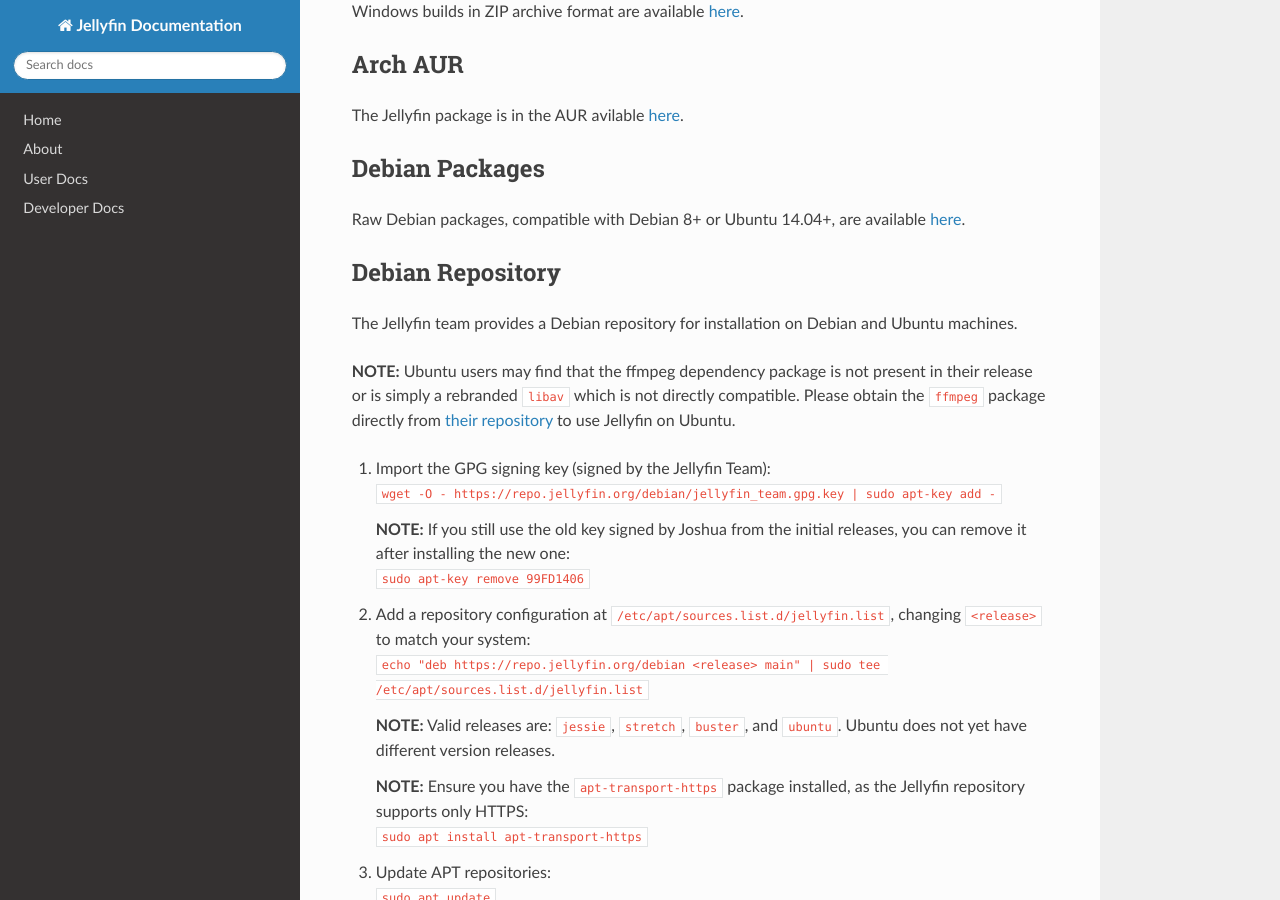
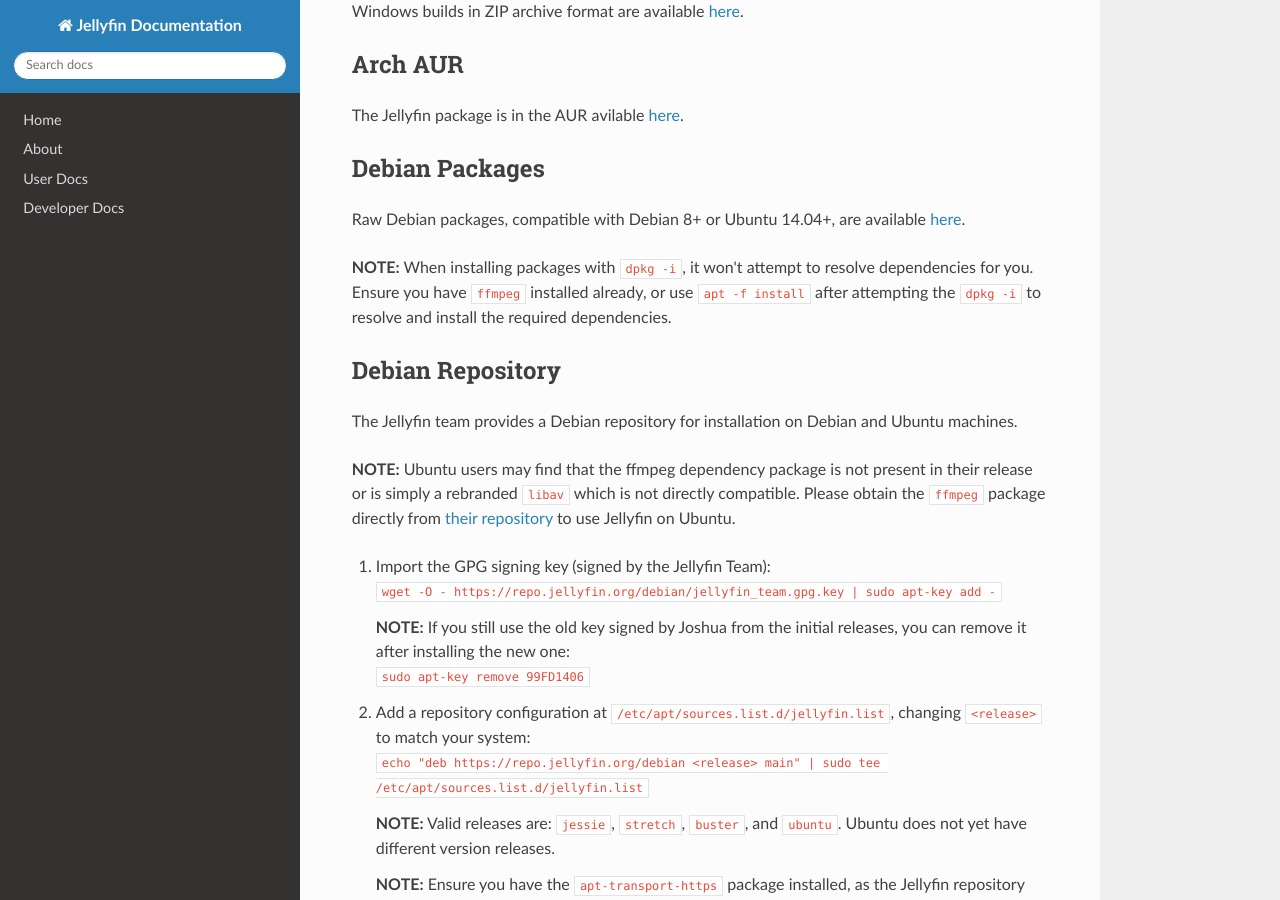
Before and after one commit to jellyfin-archive/jellyfin-docs, an MkDocs documentation site: the page built from docs/user-docs/installing.md, in a window 1280 px wide and 900 px high, scrolled down 665 px. Built offline with MkDocs 1.6.1, drawn with Linux system fonts in a browser that asks for light colours; nearby versions of some CDN libraries.

Commit message:
Add blurb about dependencies when using `dpkg -i`

```diff
--- a/docs/user-docs/installing.md
+++ b/docs/user-docs/installing.md
@@ -31,6 +31,8 @@ The Jellyfin package is in the AUR avilable [here](https://aur.archlinux.org/pac
 
 Raw Debian packages, compatible with Debian 8+ or Ubuntu 14.04+, are available [here](https://repo.jellyfin.org/archive).
 
+**NOTE:** When installing packages with `dpkg -i`, it won't attempt to resolve dependencies for you. Ensure you have `ffmpeg` installed already, or use `apt -f install` after attempting the `dpkg -i` to resolve and install the required dependencies.
+
 ## Debian Repository
 
 The Jellyfin team provides a Debian repository for installation on Debian and Ubuntu machines.
```
